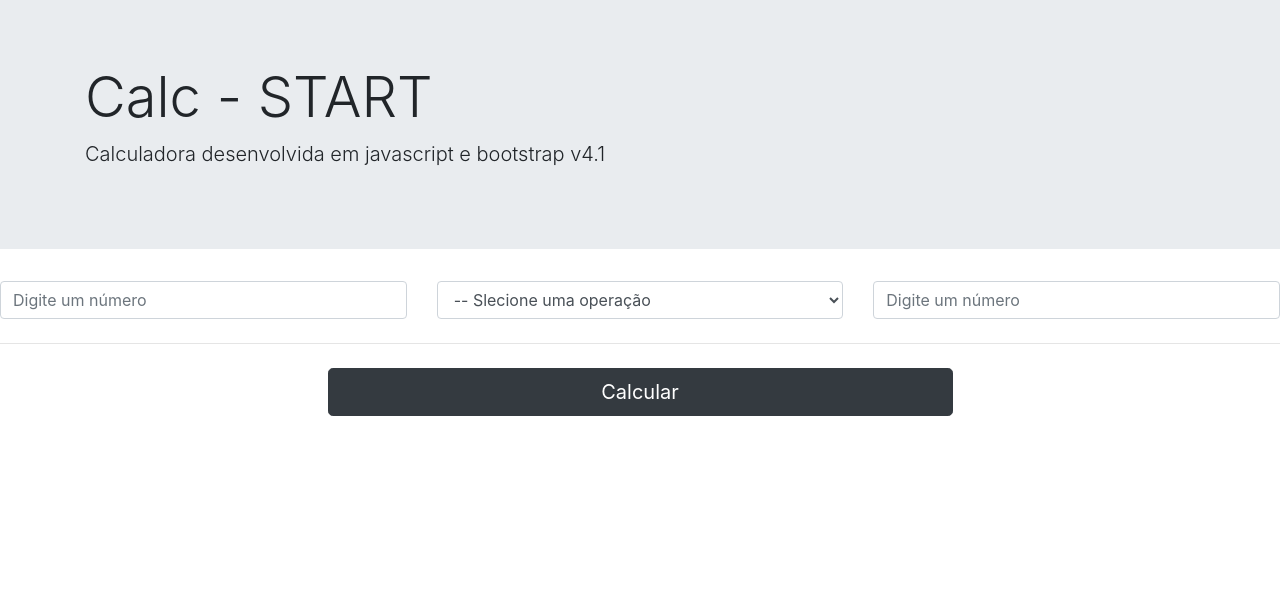
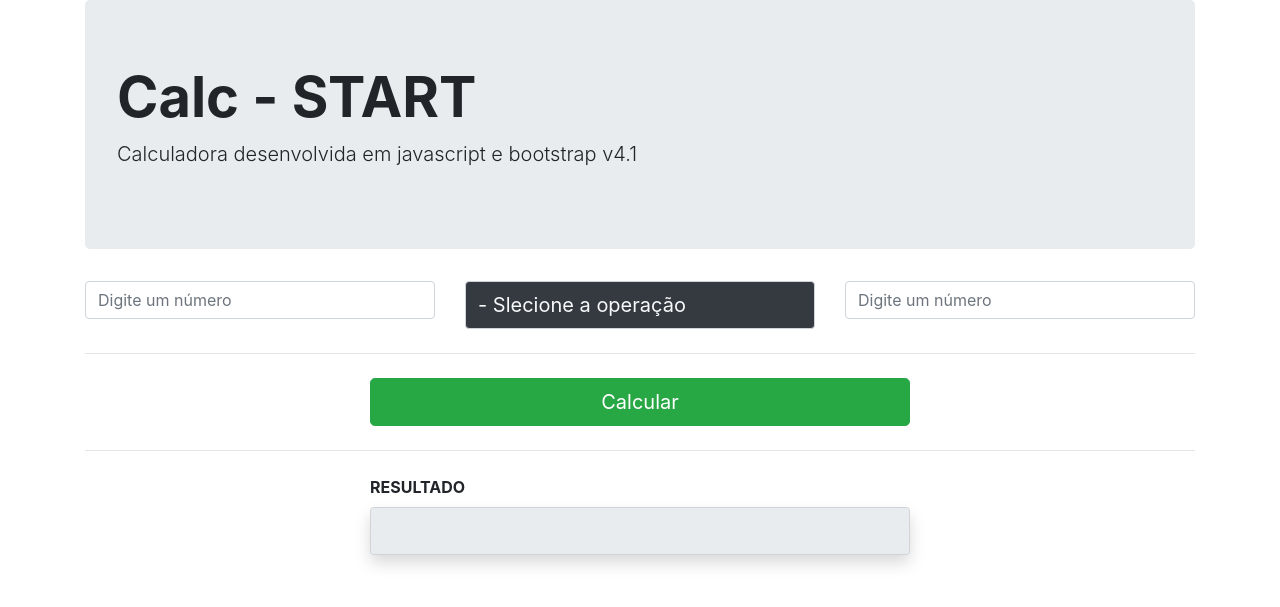
Before and after one commit to joseaugustosva/calc-start, a plain HTML site: page calculadora.html in a window 1280 px wide. Drawn offline with nearby package versions, Linux system fonts and the light colour scheme.

Commit message:
Inserir seção resultado

```diff
--- a/calculadora.html
+++ b/calculadora.html
@@ -12,36 +12,34 @@
 
 <body>
 
-  <div class="contaienr">
+  <div class="container">
 
-    <header class="jumbotron jumbotron-fluid">
-      <div class="container">
-        <h1 class="display-4">Calc - START</h1>
-        <p class="lead">Calculadora desenvolvida em javascript e bootstrap v4.1</p>
-      </div>
+    <header class="jumbotron">
+      <h1 class="display-4 font-weight-bold">Calc - START</h1>
+      <p class="lead">Calculadora desenvolvida em javascript e bootstrap v4.1</p>
     </header>
 
     <section class="row">
 
-      <div class="col-sm-4">
+      <div class="col-md-4">
         <input class="form-control" type="text" placeholder="Digite um número">
       </div>
 
-      <div class="col-sm-4">
+      <div class="col-md-4">
 
-        <select class="form-control">
+        <select class="custom-select custom-select-lg bg-dark text-light">
 
-          <option value="">-- Slecione uma operação</option>
-          <option value="1">Adição</option>
-          <option value="2">Subtração</option>
-          <option value="3">Multiplicação</option>
-          <option value="4">Divisão</option>
+          <option value="">- Slecione a operação</option>
+          <option value="1">( + ) Adição</option>
+          <option value="2">( - ) Subtração</option>
+          <option value="3">( * ) Multiplicação</option>
+          <option value="4">( / ) Divisão</option>
 
         </select>
 
       </div>
 
-      <div class="col-sm-4">
+      <div class="col-md-4">
         <input class="form-control" type="text" placeholder="Digite um número">
       </div>
 
@@ -51,17 +49,33 @@
 
     <section class="row">
 
-      <div class="col-sm-3"></div>
+      <div class="col-md-3"></div>
 
-      <div class="col-sm-6">
+      <div class="col-md-6">
 
-        <button type="button" class="btn btn-dark btn-block btn-lg">
+        <button type="button" class="btn btn-success btn-block btn-lg">
           Calcular
         </button>
 
       </div>
 
-      <div class="col-sm-3"></div>
+      <div class="col-md-3"></div>
+
+    </section>
+
+    <hr class="my-4">
+
+    <section class="row">
+
+      <div class="col-md-3"></div>
+
+      <div class="col-md-6">
+        <label class="text-uppercase font-weight-bold" for="resultado-mostrar">Resultado</label>
+        <input class="form-control form-control-lg shadow p-3 mb-5 rounded" type="text" id="resultado-mostrar" readonly>
+      </div>
+
+      <div class="col-md-3"></div>
+
 
     </section>
 
```
